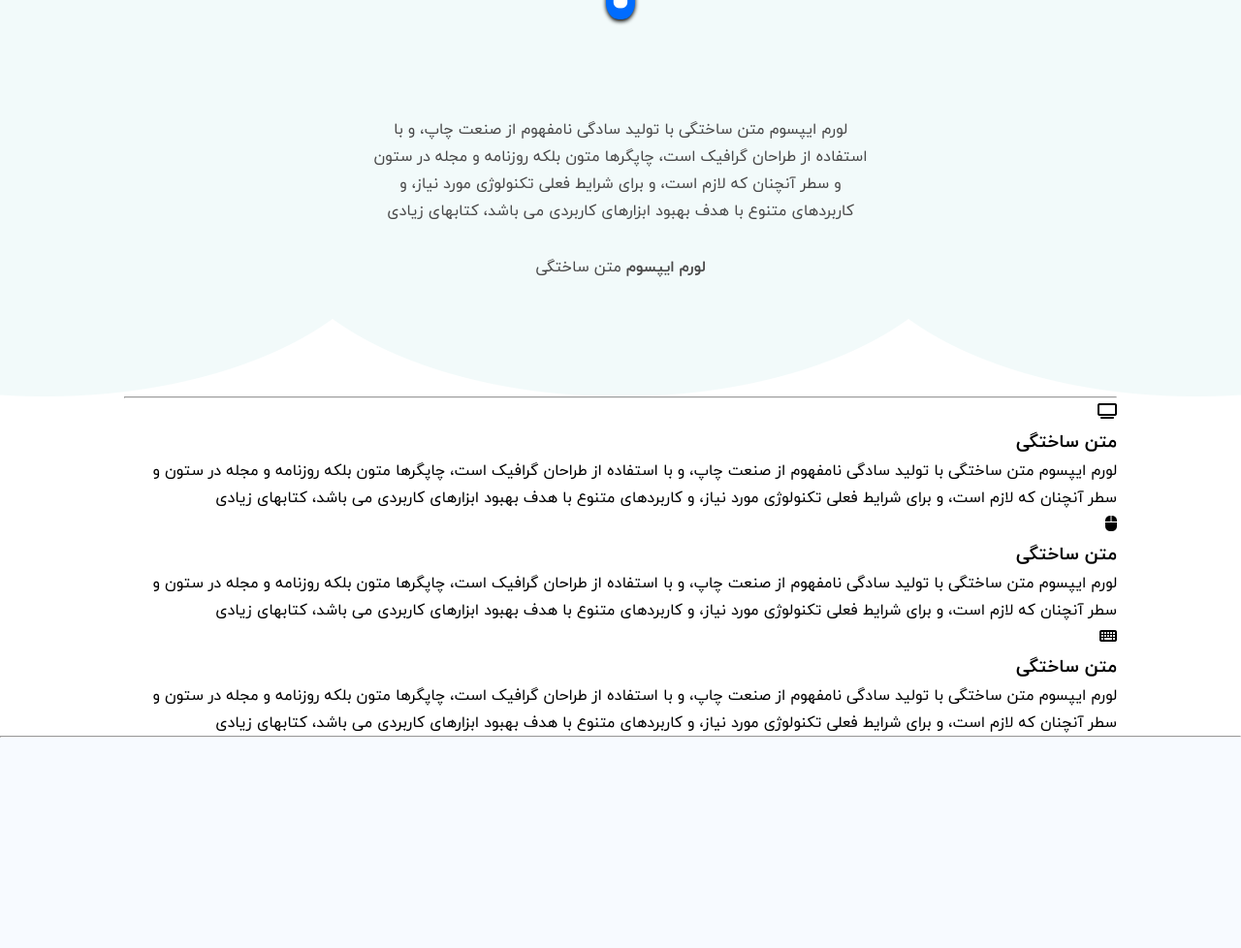
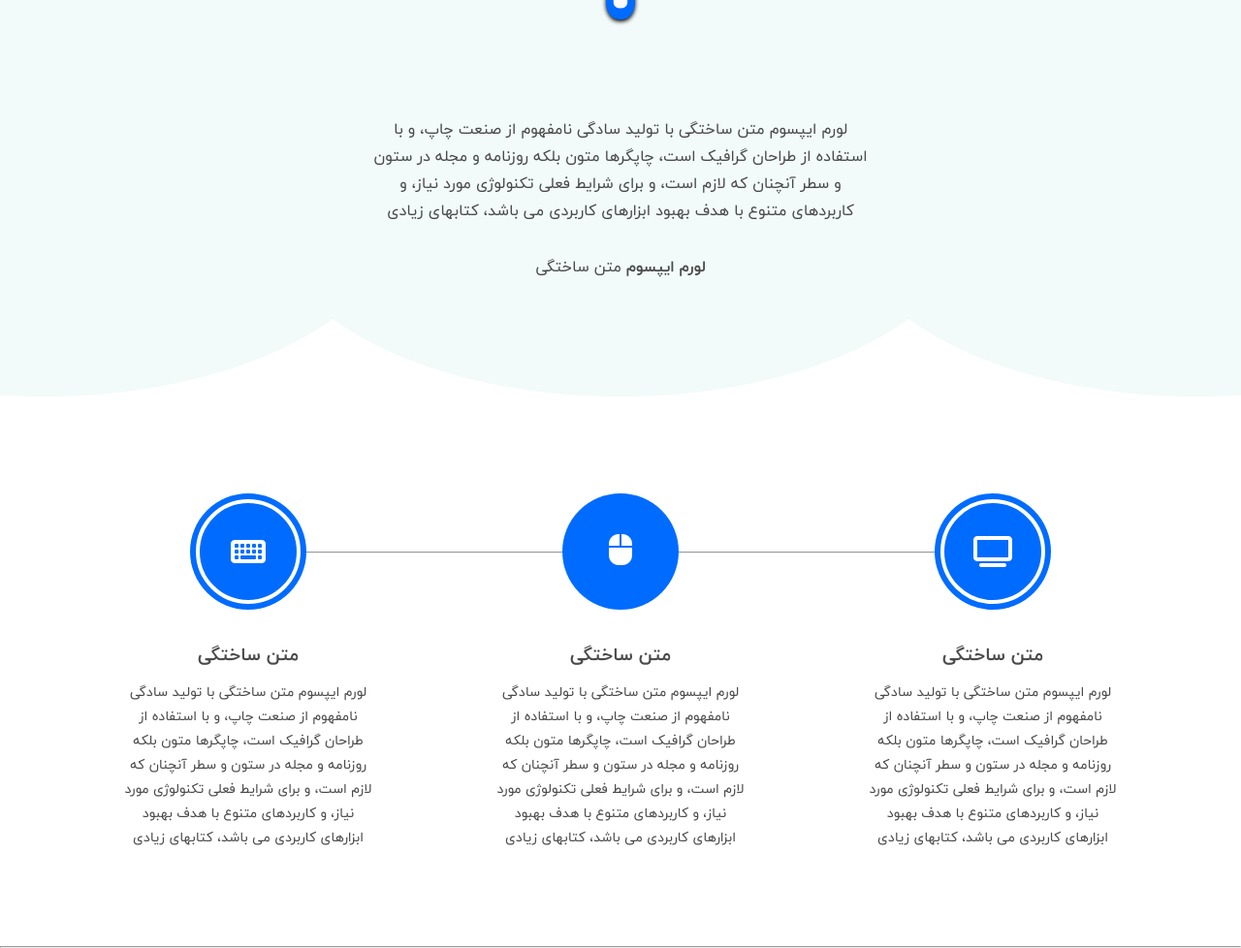
Before and after one commit to npject/ciw-projects, a PHP site: page / in a window 1280 px wide. Shown: the part 801-1779 px from the top of the page at 97% size. Before the commit the page ends 1562 px from the top, so only its background shows below. Run offline with PHP 8.4, Linux system fonts and the light colour scheme.

Commit message:
style: add services section styles (icons, items, layout)

```diff
--- a/project-html/assets/css/style.css
+++ b/project-html/assets/css/style.css
@@ -167,6 +167,63 @@ header{
 .main-cloud p:nth-child(2){
     margin-top: 30px;
 }
+/* ====================== SERVICES ====================== */
+#services{
+    float: right;
+    width: 100%;
+    margin-top: 100px;
+    margin-bottom: 100px;
+}
+.main-services{
+    display: flex;
+    justify-content: space-between;
+    position: relative;
+}
+.main-services hr{
+    position: absolute;
+    width: 70%;
+    top: 60px;
+    right: 15%;
+    z-index: -1;
+}
+.main-services .item-services{
+    width: 25%;
+    text-align: center;
+
+}
+.main-services .item-services .circle{
+    height: 120px;
+    width: 120px;
+    margin: 0 auto;
+    border-radius: 100%;
+    background-color: var(--color-blue);
+    display: flex;
+    justify-content: center;
+    align-items: center;
+}
+.main-services .item-services .circle .circle-inner{
+    width: 108px;
+    height: 108px;
+    border: 4px solid #fff;
+    border-radius: 100%;
+    display: flex;
+    justify-content: center;
+    align-items: center;
+}
+.main-services .item-services .circle i{
+    color: #fff;
+    font-size: 2rem;
+}
+.main-services .item-services h3{
+    margin-top: 30px;
+    color: var(--color-text);
+}
+.main-services .item-services p{
+    margin-top: 10px;
+    font-size: 14px;
+    color: var(--color-text);
+}
+
 
 
 
```
